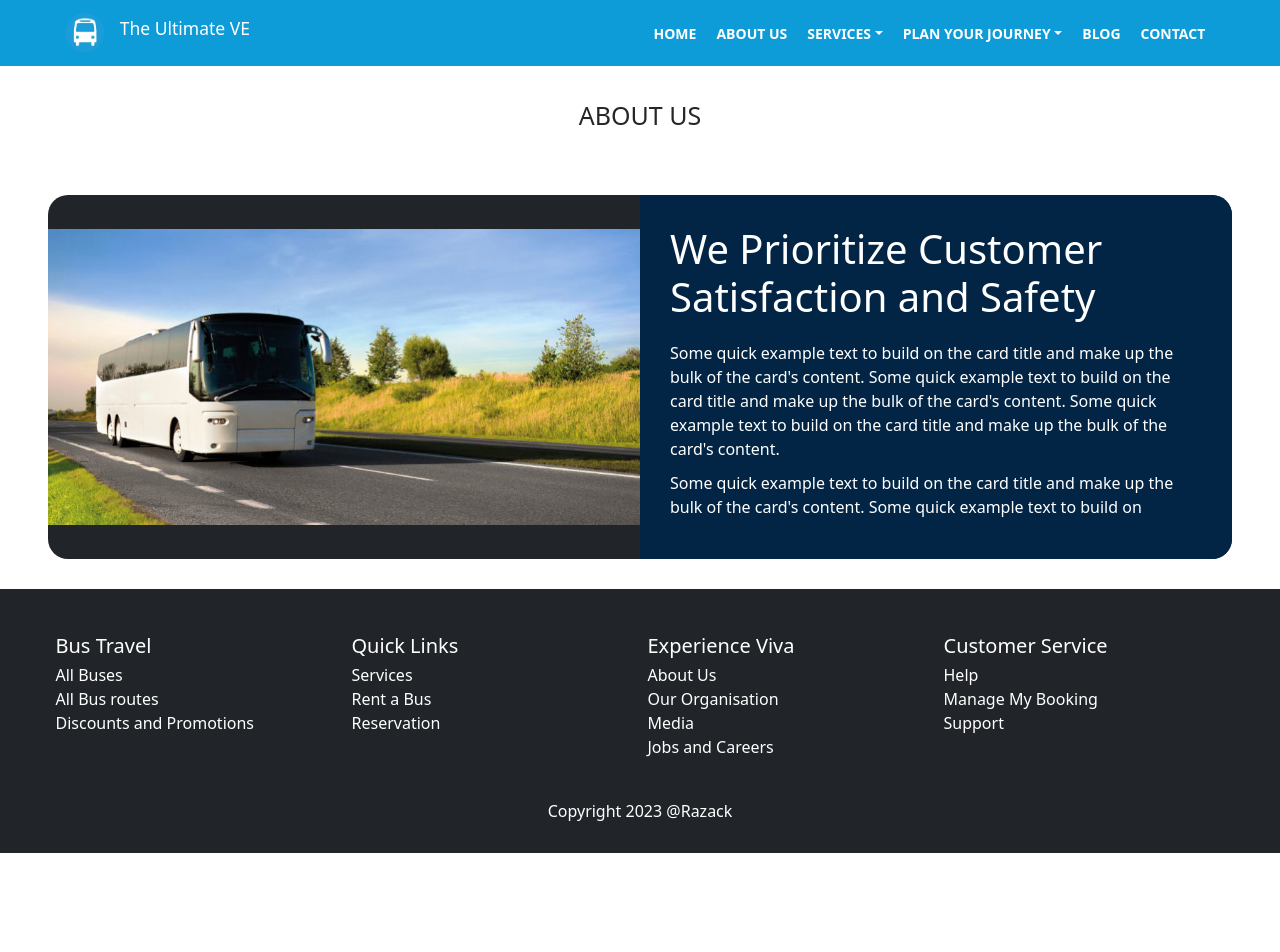
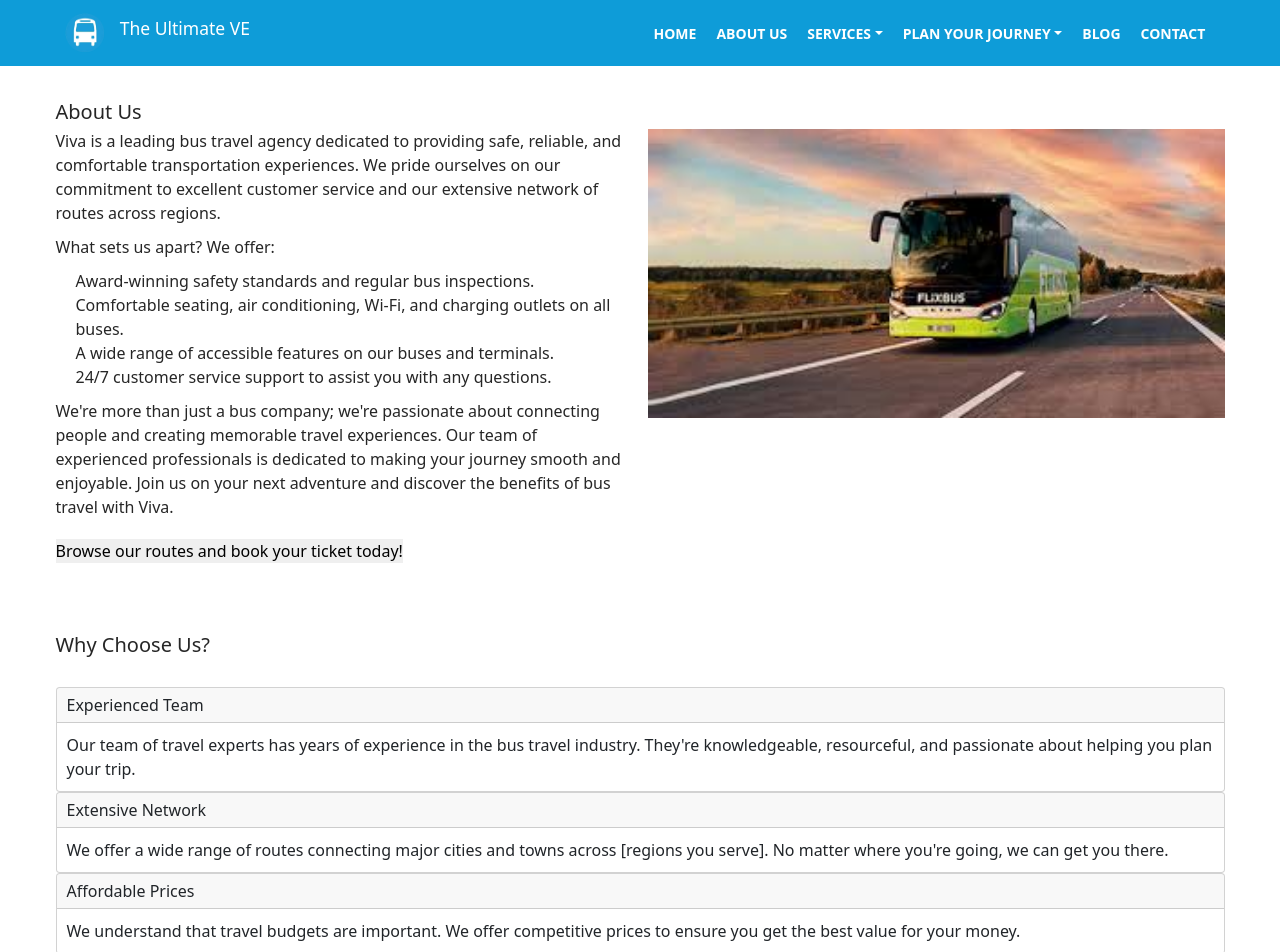
Before and after one commit to razack00/viva, a React (Create React App) app: page /about in a window 1280 px wide. Shown: the top 952 px of the page. Before the commit the page ends 853 px from the top, so only its background shows below. Built offline with nearby package versions, Linux system fonts and the light colour scheme; data requests are answered from the project's data file.

Commit message:
restyled the about me page

```diff
--- a/src/pages/About.js
+++ b/src/pages/About.js
@@ -1,40 +1,63 @@
-import { Col, Row, Card, Container} from 'react-bootstrap';
+import { Container, Row, Col, Card } from 'react-bootstrap';
 
-function About() {
+function About(){
     return (
-        <div className="page-container">
-            <h1 className="py-5 text-center">ABOUT US</h1>
-            <div className="py-5">
-            <Container className='vh-80 d-flex align-items-center justify-content-center text-white'>
-                <Row  className='bg-dark rounded-5 d-flex align-items-center  h-75'>
-                    <Col className='d-flex flex-column justify-content-between p-0 h-100' md={6}>
-                        <Card.Img src={process.env.PUBLIC_URL + "/images/bus4.jpg"} />
-                    </Col>
-                    <Col md={6} style={{borderRadius: "0px 20px 20px 0px", background: "#022546"}} className=' d-flex align-items-center p-5 h-100'>
+        <Container style={{marginTop: "100px"}}>
+            <h2>About Us</h2>
+            <Row>
+                <Col md={6}>
+                <p>
+                    Viva is a leading bus travel agency dedicated to providing safe, reliable, and comfortable transportation experiences. We pride ourselves on our commitment to excellent customer service and our extensive network of routes across regions.
+                </p>
+
+                <p>What sets us apart? We offer:</p>
+                <ul>
+                <li>Award-winning safety standards and regular bus inspections.</li>
+                <li>Comfortable seating, air conditioning, Wi-Fi, and charging outlets on all buses.</li>
+                <li>A wide range of accessible features on our buses and terminals.</li>
+                <li>24/7 customer service support to assist you with any questions.</li>
+                </ul>
+
+                <p>We're more than just a bus company; we're passionate about connecting people and creating memorable travel experiences. Our team of experienced professionals is dedicated to making your journey smooth and enjoyable. Join us on your next adventure and discover the benefits of bus travel with Viva.</p>
+
+                <button className='my-3' type="button">Browse our routes and book your ticket today!</button>
+
+                </Col>
+                <Col md={6}>
+                <img src="images/bus1.jpeg" alt="Bus agency image" className="w-100" />
+                </Col>
+            </Row>
+            <Row className='mt-5'>
+                <Col>
+                <h2 className='my-5'>Why Choose Us?</h2>
+                    <Card>
+                        <Card.Header>
+                            Experienced Team
+                        </Card.Header>
                         <Card.Body>
-                                <Card.Title style={{fontSize: "40px", marginBottom: "20px"}}>We Prioritize Customer Satisfaction and Safety</Card.Title>
-                                <Card.Text>
-                                    <p>
-                                        Some quick example text to build on the card title and make up the
-                                        bulk of the card's content.
-                                        Some quick example text to build on the card title and make up the
-                                        bulk of the card's content.
-                                        Some quick example text to build on the card title and make up the
-                                        bulk of the card's content.
-                                    </p>
-                                    <p>
-                                        Some quick example text to build on the card title and make up the
-                                        bulk of the card's content.
-                                        Some quick example text to build on
-                                    </p>
-                                </Card.Text>
+                        Our team of travel experts has years of experience in the bus travel industry. They're knowledgeable, resourceful, and passionate about helping you plan your trip.
                         </Card.Body>
-                    </Col>
-                </Row>
-            </Container>
-            </div>
-        </div>
+                    </Card>
+                    <Card>
+                        <Card.Header>
+                            Extensive Network
+                        </Card.Header>
+                        <Card.Body>
+                        We offer a wide range of routes connecting major cities and towns across [regions you serve]. No matter where you're going, we can get you there.
+                        </Card.Body>
+                    </Card>
+                    <Card>
+                        <Card.Header>
+                            Affordable Prices
+                        </Card.Header>
+                        <Card.Body>
+                        We understand that travel budgets are important. We offer competitive prices to ensure you get the best value for your money.
+                        </Card.Body>
+                    </Card>
+                </Col>
+            </Row>
+        </Container>
     )
 }
 
-export default About
+export default About;
```
